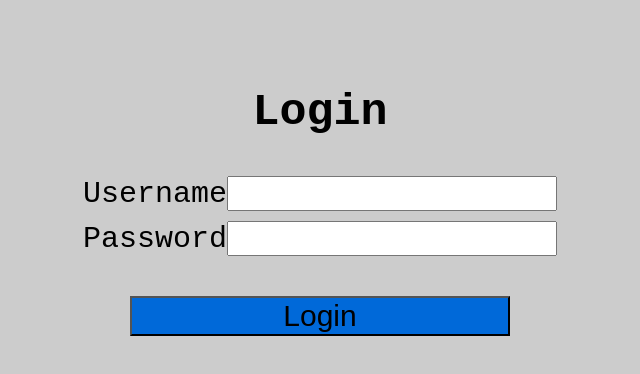
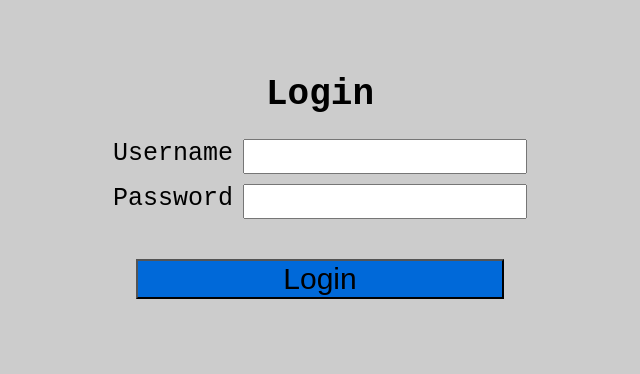
Before and after one commit to ovsundal/sundal-recipes-frontend, a React (Create React App) app: page /login in a window 1280 px wide. Shown: the top 374 px of the page, without its empty margins (320-960 px from the left). Built offline with nearby package versions, Linux system fonts and the light colour scheme.

Commit message:
fix: center label and input

```diff
--- a/src/recipes/Login.tsx
+++ b/src/recipes/Login.tsx
@@ -49,23 +49,23 @@ export const Login: React.FC<ILogin> = ({ token, setToken }) => {
 
   return (
     <LoginWrapper onSubmit={submitForm}>
-      <h2>Login</h2>
-      <label>
+      <h1>Login</h1>
+      <TextBoxWrapper>
         Username
         <input
           type={"text"}
           value={username}
           onChange={v => setUsername(v.target.value)}
         />
-      </label>
-      <label>
+      </TextBoxWrapper>
+      <TextBoxWrapper>
         Password
         <input
           type={"password"}
           value={password}
           onChange={v => setPassword(v.target.value)}
         />
-      </label>
+      </TextBoxWrapper>
       <button type={"submit"}>Login</button>
     </LoginWrapper>
   );
@@ -75,19 +75,8 @@ const LoginWrapper = styled.form`
   display: flex;
   flex-direction: column;
   align-items: center;
-
   margin-top: 5rem;
-  font-size: 3rem;
   font-family: monospace;
-
-  label {
-    align-self: center;
-  }
-
-  input {
-    font-size: 2.5rem;
-    margin: 0 0 1rem 0;
-  }
 
   button {
     width: 80%;
@@ -96,3 +85,16 @@ const LoginWrapper = styled.form`
     margin-top: 3rem;
   }
 `;
+
+const TextBoxWrapper = styled.label`
+  display: flex;
+  justify-content: center;
+
+  font-size: 2.5rem;
+
+  input {
+    font-size: 2.5rem;
+    margin: 0 0 1rem 1rem;
+    width: 60%;
+  }
+`;
```
